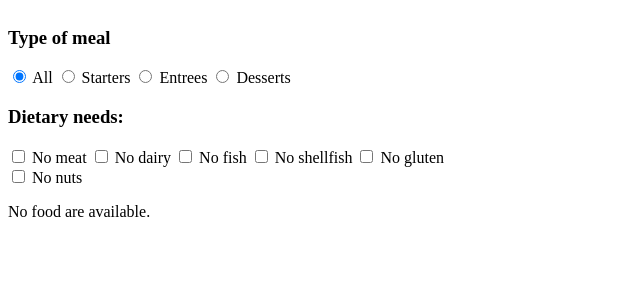
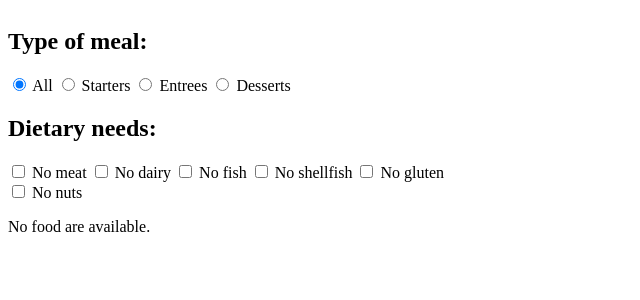
Before and after one commit to obishop/Dough, a Django app: template templates/recipes.html in a window 1280 px wide. Shown: the top 300 px of the page, without its empty margins (0-640 px from the left). Run offline with Django 3.2, Linux system fonts and the light colour scheme; the template is opened without the code that fills it, so the values that code supplies are empty.

Commit message:
added theming

```diff
--- a/templates/recipes.html
+++ b/templates/recipes.html
@@ -14,7 +14,7 @@
 
 <style>
 #need-buttonset .ui-button, #meal-buttonset .ui-button {
-    width: 12em;
+    width: 10em;
 }
 
 .ui-buttonset {
@@ -116,7 +116,7 @@ $(function() {
 <body>
 
 <div id="left-panel">
-<h3>Type of meal</h3>
+<h2>Type of meal:</h2>
 <form name = "form_meal">
 <div id="meal-buttonset">
 <input type="radio" name="meal" id="meal1" value="ALL" checked />
@@ -131,7 +131,7 @@ $(function() {
 </form>
 
 <form name = "form_needs">
-<h3>Dietary needs:</h3>
+<h2>Dietary needs:</h2>
 <div id="need-buttonset">
 <input type="checkbox" name="need" id="need1" value="All meat" />
 <label for="need1">No meat</label>
@@ -150,7 +150,7 @@ $(function() {
 
 {% if food_list %}
 
-<h3>Have something to use up?</h3>
+<h2>Have something to use up?</h2>
 <form name="form_foods">
 <table id="myTable">
 <thead style="height:5px">
```
